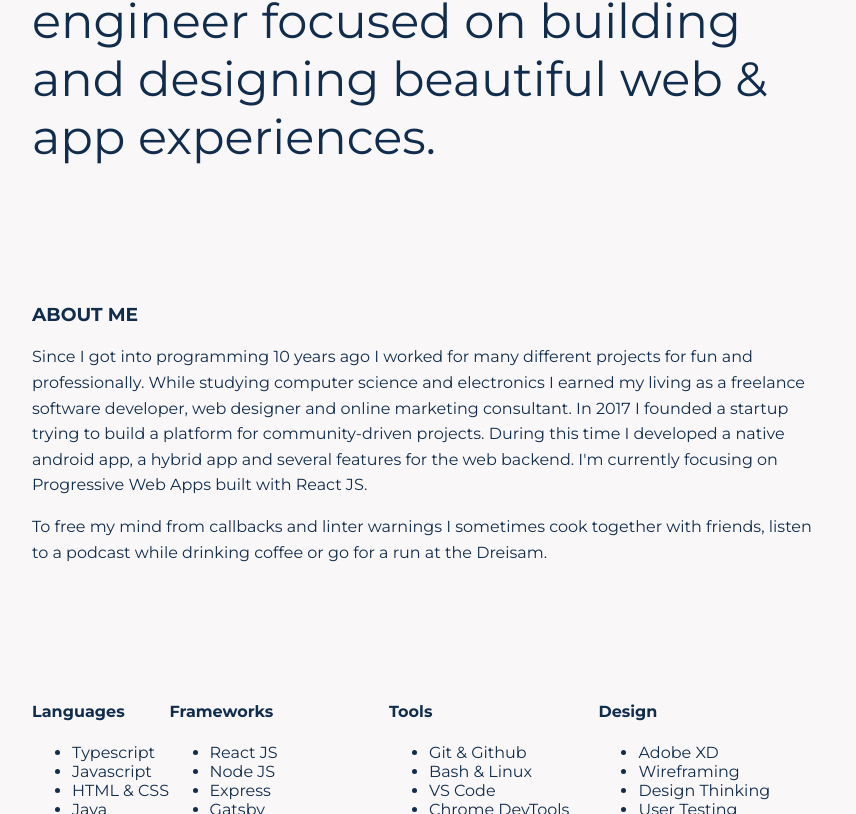
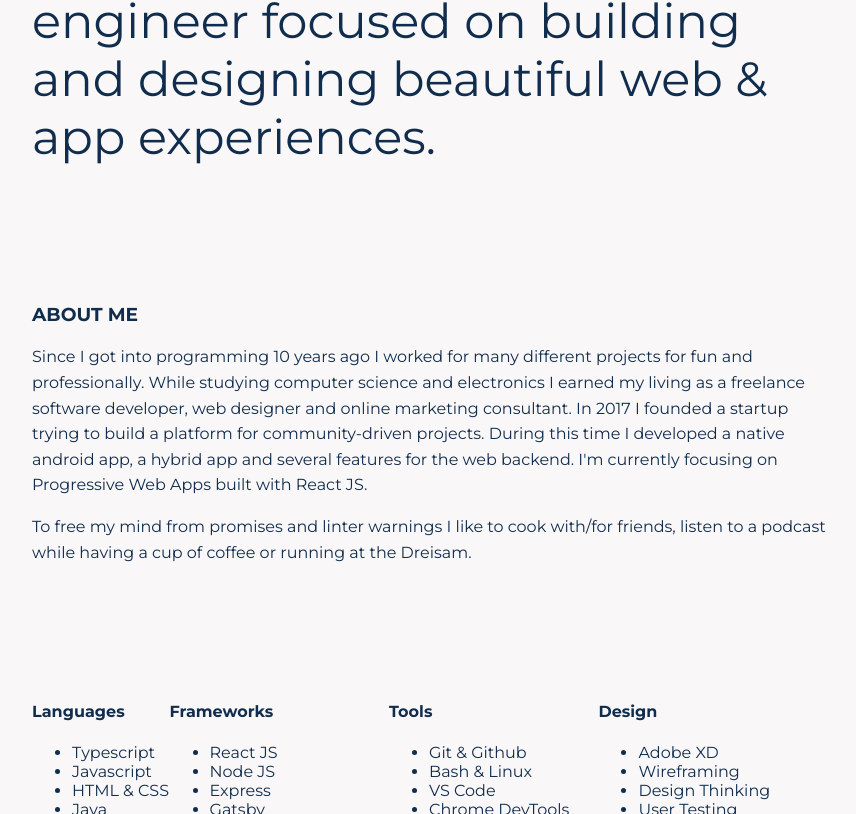
Before and after one commit to nicograef/nicograef.github.io, a Gatsby site: page / in a window 1280 px wide. Shown: the part 286-1100 px from the top of the page, without its empty margins (208-1064 px from the left). Built offline with nearby package versions, Linux system fonts and the light colour scheme; Gatsby itself is replaced by a stand-in of ours.

Commit message:
changed about me text

```diff
--- a/src/components/About.js
+++ b/src/components/About.js
@@ -14,8 +14,8 @@ export default () => (
       </p>
 
       <p>
-        To free my mind from callbacks and linter warnings I sometimes cook together with friends,
-        listen to a podcast while drinking coffee or go for a run at the Dreisam.
+        To free my mind from promises and linter warnings I like to cook with/for friends, listen to
+        a podcast while having a cup of coffee or running at the Dreisam.
       </p>
     </div>
   </section>
```
